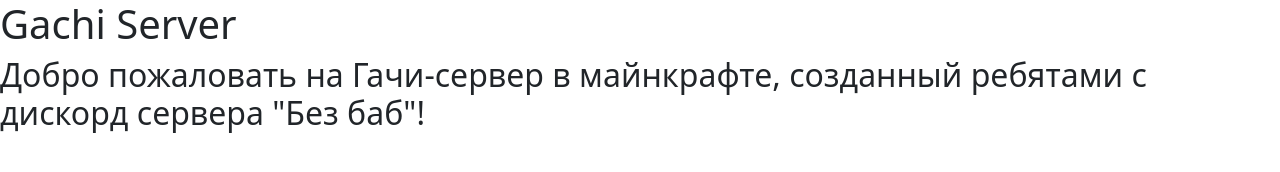
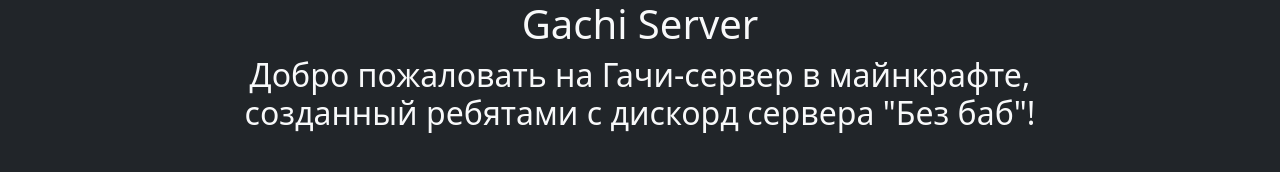
Before and after one commit to SemaXL/gachi-server, a plain HTML site: page index.html in a window 1280 px wide. Drawn offline with nearby package versions, Linux system fonts and the light colour scheme.

Commit message:
Upgraded look of the site, changed to dark theme

```diff
--- a/index.html
+++ b/index.html
@@ -8,10 +8,11 @@
 
 </head>
 
-<body>
-<h1 class="align-center">Gachi Server</h1>
-<h2 class="align-center">Добро пожаловать на Гачи-сервер в майнкрафте, созданный ребятами с дискорд сервера "Без баб"!</h2>
-
+<body class="bg-dark text-light">
+  <div class="container-fluid">
+    <h1 class="text-center">Gachi Server</h1>
+    <h2 class="text-center">Добро пожаловать на Гачи-сервер в майнкрафте,<br> созданный ребятами с дискорд сервера "Без баб"!</h2>
+  </div>
 
 
 <script src="https://cdn.jsdelivr.net/npm/@popperjs/core@2.11.8/dist/umd/popper.min.js" integrity="sha384-I7E8VVD/ismYTF4hNIPjVp/Zjvgyol6VFvRkX/vR+Vc4jQkC+hVqc2pM8ODewa9r" crossorigin="anonymous"></script>
```
